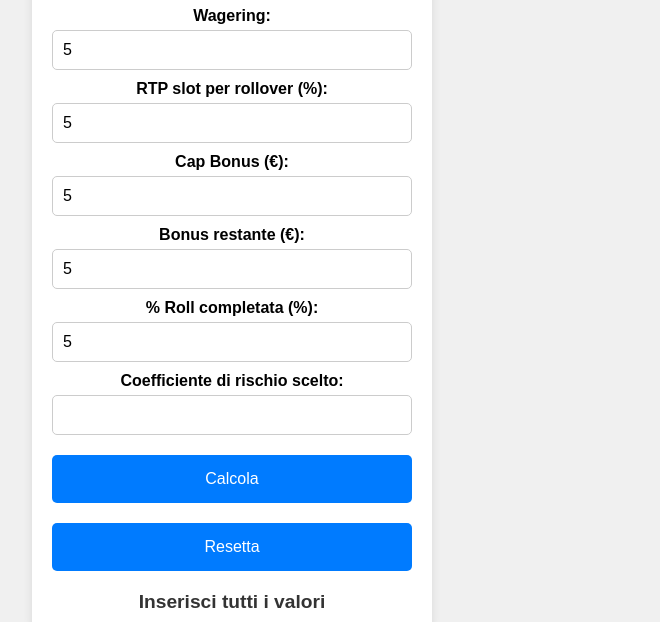
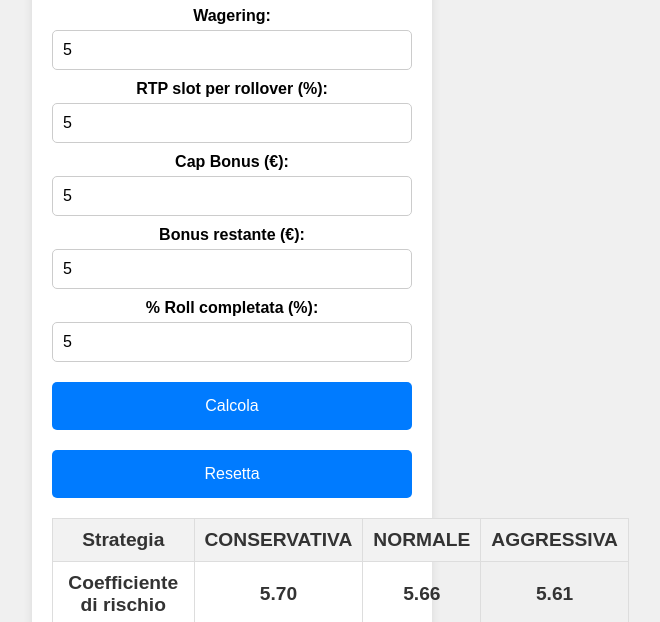
Before and after one commit to DiMasoMarioDomenico/calcolatore-slot, a plain HTML site: page index.html in a window 1280 px wide. Both pictures are taken after typing "5", "5", "5", "5", "5", "5" into the empty fields and a click on the button "Calcola". Shown: the part 178-800 px from the top of the page, without its empty margins (408-1068 px from the left). Drawn offline with Linux system fonts and the light colour scheme.

Commit message:
Update index.html d

```diff
--- a/index.html
+++ b/index.html
@@ -91,17 +91,16 @@
             const capBonus = parseFloat(document.getElementById('capBonus').value);
             const remainingBonus = parseFloat(document.getElementById('remainingBonus').value);
             const rollPercentage = parseFloat(document.getElementById('rollPercentage').value) / 100;
-            const riskCoefficient = parseFloat(document.getElementById('riskCoefficient').value);
 
-            if (isNaN(initialBonus) || isNaN(wagering) || isNaN(rtp) || isNaN(capBonus) || isNaN(remainingBonus) || isNaN(rollPercentage) || isNaN(riskCoefficient)) {
+            if (isNaN(initialBonus) || isNaN(wagering) || isNaN(rtp) || isNaN(capBonus) || isNaN(remainingBonus) || isNaN(rollPercentage)) {
                 document.getElementById('result').innerText = 'Inserisci tutti i valori';
                 return;
             }
 
-            // Coefficienti di rischio fissi
-            const conservRisk = 2.4;
-            const normalRisk = 3.6;
-            const aggressiveRisk = 4.8;
+            // Coefficienti di rischio calcolati
+            const conservRisk = (1 + (1 - rtp + 0.04) * wagering) - (1 - rtp + 0.04) * wagering * rollPercentage;
+            const normalRisk = (1 + (1 - rtp + 0.03) * wagering) - (1 - rtp + 0.03) * wagering * rollPercentage;
+            const aggressiveRisk = (1 + (1 - rtp + 0.02) * wagering) - (1 - rtp + 0.02) * wagering * rollPercentage;
 
             // Calcoli per il bonus target consigliato
             const conservBonusTarget = initialBonus * conservRisk;
@@ -156,7 +155,6 @@
             document.getElementById('capBonus').value = '';
             document.getElementById('remainingBonus').value = '';
             document.getElementById('rollPercentage').value = '';
-            document.getElementById('riskCoefficient').value = '';
             document.getElementById('result').innerText = '';
         }
     </script>
@@ -176,8 +174,6 @@
         <input type="number" id="remainingBonus" min="0" step="0.01">
         <label for="rollPercentage">% Roll completata (%):</label>
         <input type="number" id="rollPercentage" min="0" max="100" step="0.01">
-        <label for="riskCoefficient">Coefficiente di rischio scelto:</label>
-        <input type="number" id="riskCoefficient" min="0" step="0.01">
         <button onclick="calculate()">Calcola</button>
         <button onclick="reset()">Resetta</button>
         <div class="result" id="result"></div>
```
